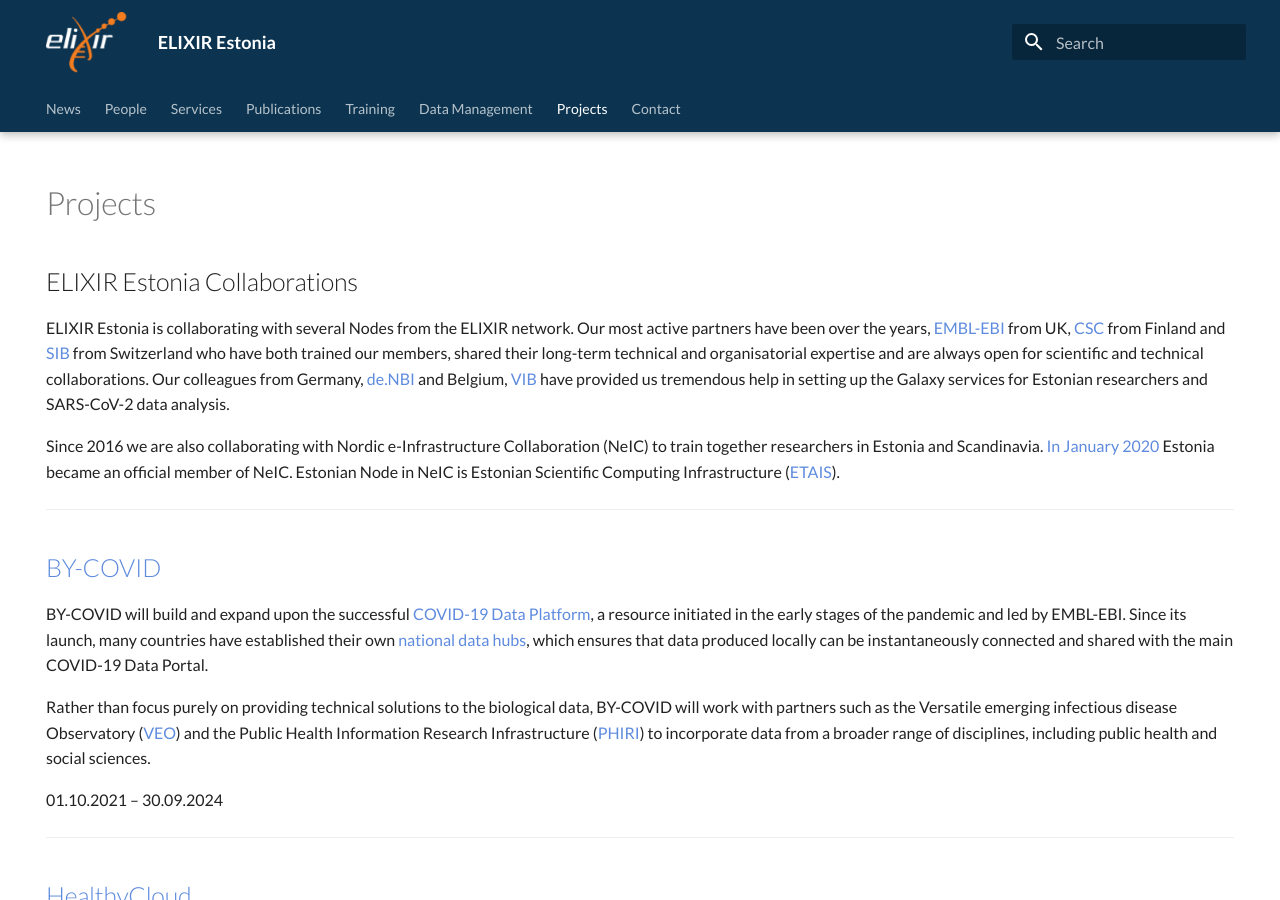
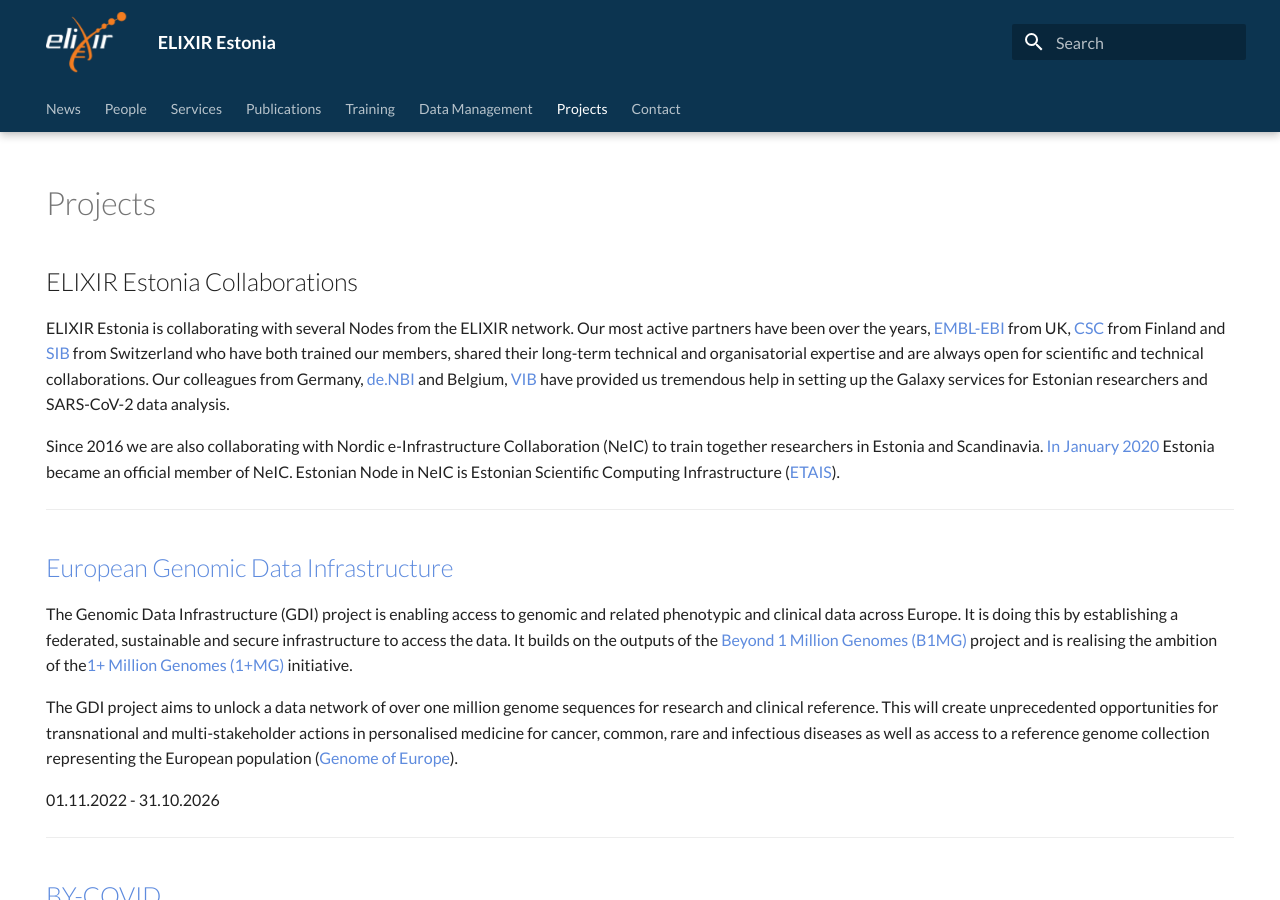
Before and after one commit to ELIXIREstonia/elixirestonia.github.io, an MkDocs documentation site: the page built from content/projects/index.md, in a window 1280 px wide and 900 px high. Built offline with MkDocs 1.6.1 and Material for MkDocs 9.7.7, drawn with Linux system fonts in a browser that asks for light colours.

Commit message:
Add GDI information

```diff
--- a/content/assets/members.yaml
+++ b/content/assets/members.yaml
@@ -48,7 +48,7 @@
 
 - title: Martti Tamm
   content: Lead Developer (GDI)<br>University of Tartu
-  image: ../assets/images/people/user.png
+  image: ../assets/images/people/martti.png
 
 - title: Markus Marandi
   content: DevOps Engineer (GDI)<br>University of Tartu
@@ -56,7 +56,7 @@
 
 - title: Marko Arrak
   content: Principal Analyst (GDI)<br>University of Tartu
-  image: ../assets/images/people/user.png
+  image: ../assets/images/people/marko.jpg
 
 - title: Karl-Martin Voovere
   content: Software Analyst (GDI)<br>University of Tartu
--- a/content/projects/index.md
+++ b/content/projects/index.md
@@ -22,6 +22,28 @@
 [In January 2020](https://neic.no/news/2020/01/09/estonia-joins-neic/) Estonia
 became an official member of NeIC. Estonian Node in NeIC is Estonian Scientific
 Computing Infrastructure ([ETAIS](https://etais.ee/)).
+
+---
+
+## [European Genomic Data Infrastructure](https://gdi.onemilliongenomes.eu/)
+
+The Genomic Data Infrastructure (GDI) project is enabling access to genomic and
+related phenotypic and clinical data across Europe. It is doing this by
+establishing a federated, sustainable and secure infrastructure to access the
+data. It builds on the outputs of the
+[Beyond 1 Million Genomes (B1MG)](https://b1mg-project.eu/)
+project and is realising the ambition of the[1+ Million Genomes
+(1+MG)](https://digital-strategy.ec.europa.eu/en/policies/1-million-genomes)
+initiative.
+
+The GDI project aims to unlock a data network of over one million genome
+sequences for research and clinical reference. This will create unprecedented
+opportunities for transnational and multi-stakeholder actions in personalised
+medicine for cancer, common, rare and infectious diseases as well as access to
+a reference genome collection representing the European population ([Genome of
+Europe](https://b1mg-project.eu/1mg/genome-europe)).
+
+01.11.2022 - 31.10.2026
 
 ---
 
```
Also changed, not shown: content/assets/images/people/marko.jpg (added), content/assets/images/people/martti.png (added).
